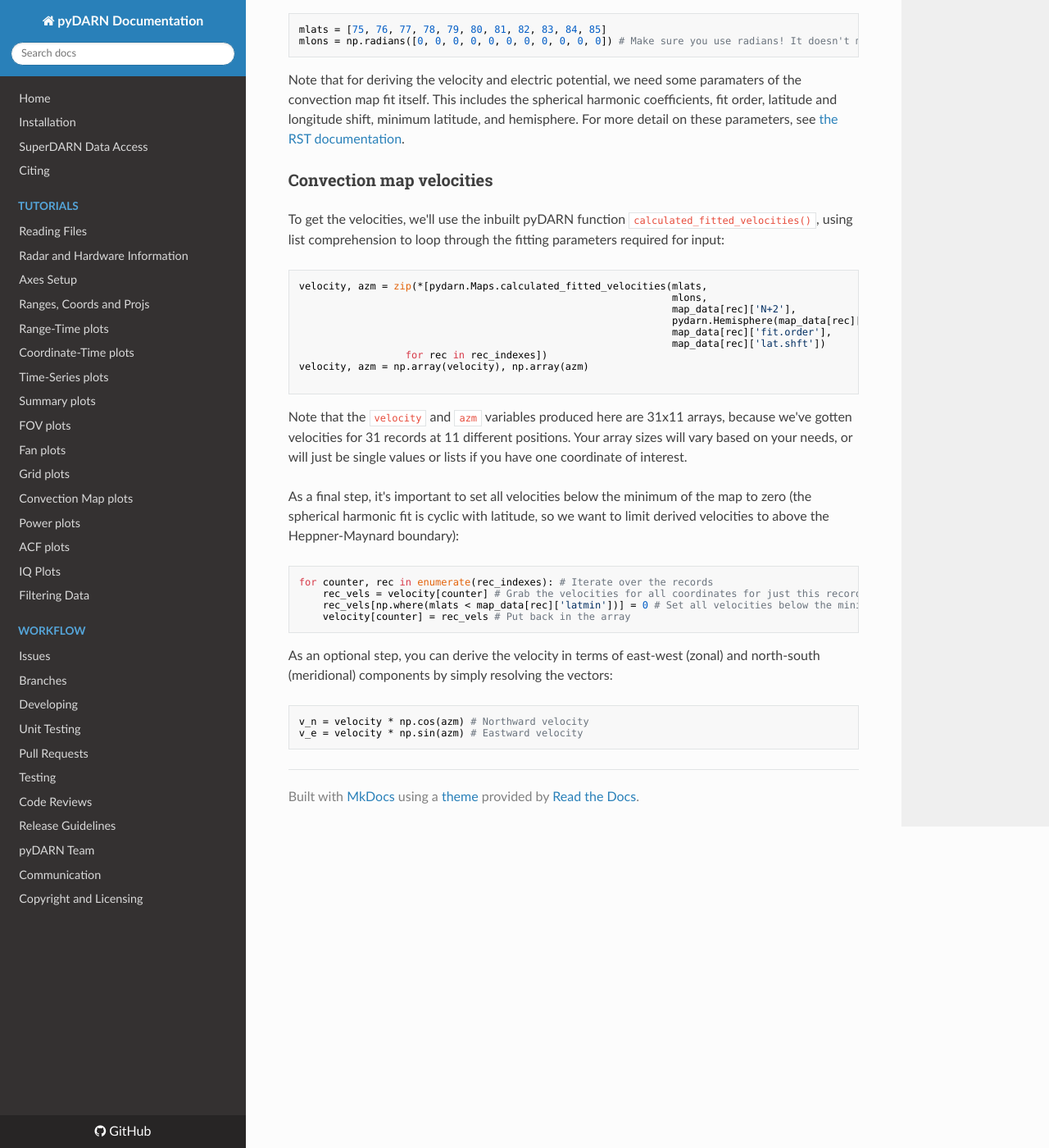
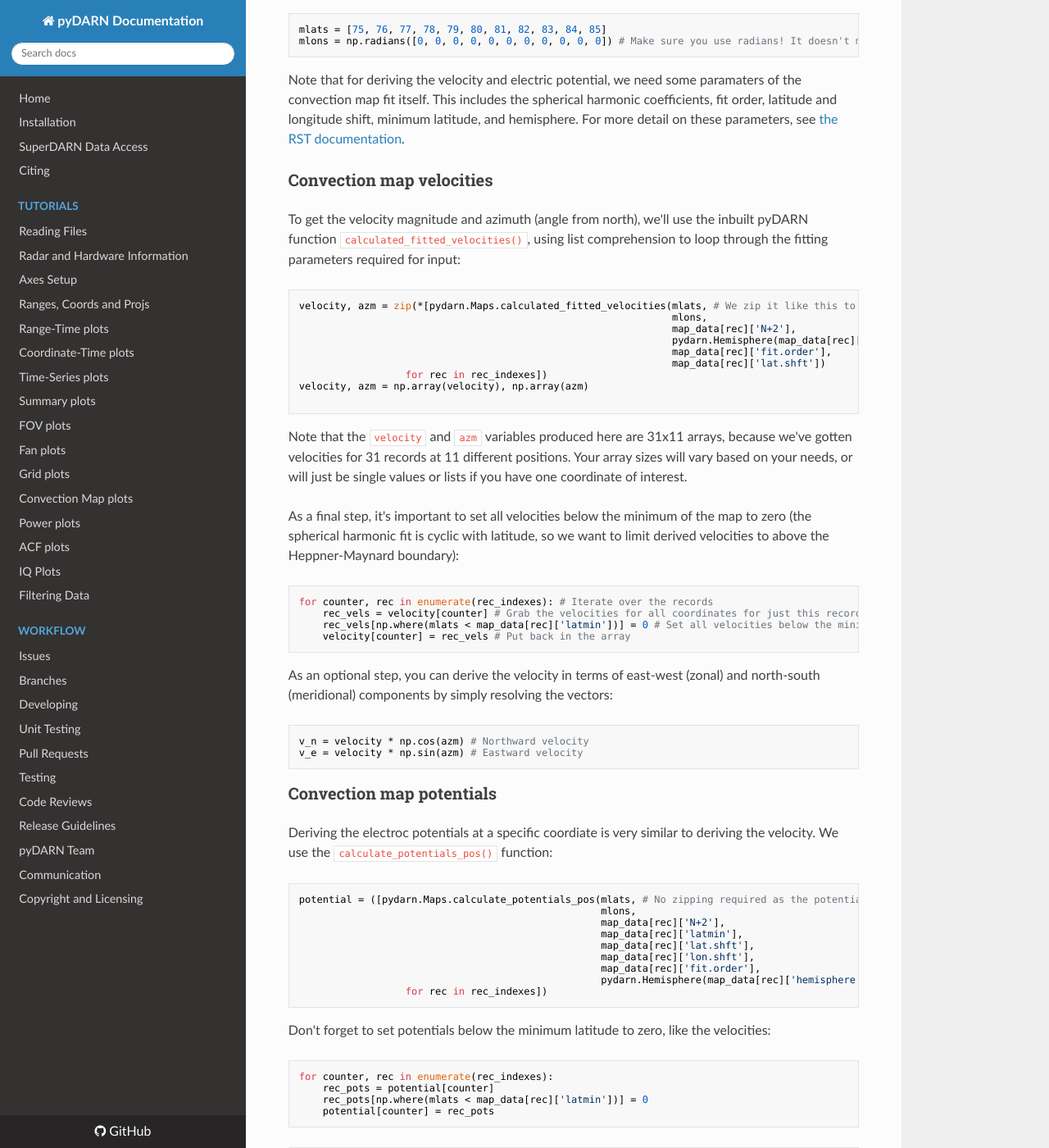
Before and after one commit to SuperDARN/pydarn, an MkDocs documentation site: the page built from docs/user/vels_and_potentials.md, in a window 1280 px wide and 1400 px high, scrolled down 875 px. Shown: the whole window at 82% size. Built offline with MkDocs 1.6.1, drawn with Linux system fonts in a browser that asks for light colours; nearby versions of some CDN libraries.

Commit message:
Added potentials guide

````diff
--- a/docs/user/vels_and_potentials.md
+++ b/docs/user/vels_and_potentials.md
@@ -43,10 +43,10 @@ Note that for deriving the velocity and electric potential, we need some paramat
 
 ### Convection map velocities
 
-To get the velocities, we'll use the inbuilt pyDARN function `calculated_fitted_velocities()`, using list comprehension to loop through the fitting parameters required for input:
+To get the velocity magnitude and azimuth (angle from north), we'll use the inbuilt pyDARN function `calculated_fitted_velocities()`, using list comprehension to loop through the fitting parameters required for input:
 
 ```python
-velocity, azm = zip(*[pydarn.Maps.calculated_fitted_velocities(mlats,
+velocity, azm = zip(*[pydarn.Maps.calculated_fitted_velocities(mlats, # We zip it like this to pull out the velocity and azimuth arrays separately
                                                                mlons,
                                                                map_data[rec]['N+2'],
                                                                pydarn.Hemisphere(map_data[rec]['hemisphere']),
@@ -71,3 +71,25 @@ As an optional step, you can derive the velocity in terms of east-west (zonal) a
 v_n = velocity * np.cos(azm) # Northward velocity
 v_e = velocity * np.sin(azm) # Eastward velocity
 ```
+
+### Convection map potentials
+
+Deriving the electroc potentials at a specific coordiate is very similar to deriving the velocity. We use the `calculate_potentials_pos()` function:
+```python
+potential = ([pydarn.Maps.calculate_potentials_pos(mlats, # No zipping required as the potential is a scalar
+                                                   mlons,
+                                                   map_data[rec]['N+2'],
+                                                   map_data[rec]['latmin'],
+                                                   map_data[rec]['lat.shft'],
+                                                   map_data[rec]['lon.shft'],
+                                                   map_data[rec]['fit.order'],
+                                                   pydarn.Hemisphere(map_data[rec]['hemisphere']))[0]
+                  for rec in rec_indexes])
+```
+Don't forget to set potentials below the minimum latitude to zero, like the velocities:
+```python
+for counter, rec in enumerate(rec_indexes):
+    rec_pots = potential[counter]
+    rec_pots[np.where(mlats < map_data[rec]['latmin'])] = 0
+    potential[counter] = rec_pots
+```
````
